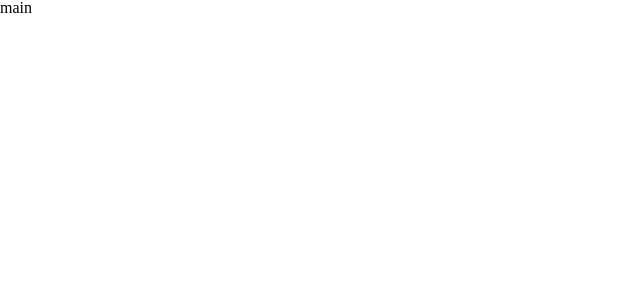
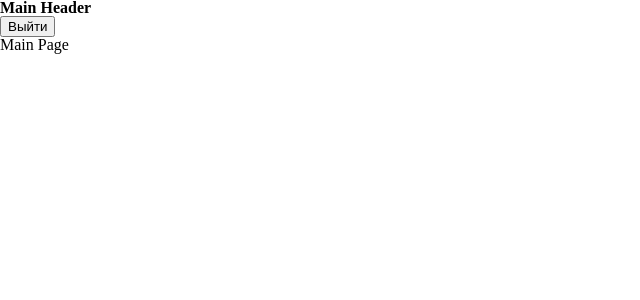
Before and after one commit to tragislav/students-area, a React (Create React App) app: page /main in a window 1280 px wide. Shown: the top 300 px of the page, without its empty margins (0-640 px from the left). Built offline with nearby package versions, Linux system fonts and the light colour scheme; sample sign-in values are in the browser's storage.

Commit message:
Created Main Header and Main Page folders, for Main Header added logout button

```diff
--- a/src/App.tsx
+++ b/src/App.tsx
@@ -3,6 +3,7 @@ import AuthProvider from './components/HOCs/AuthProvider';
 import RequireAuth from './components/HOCs/RequireAuth';
 import Layout from './components/Layout';
 import Login from './pages/Login';
+import MainPage from './pages/MainPage';
 
 function App() {
   return (
@@ -15,7 +16,7 @@ function App() {
               path="main"
               element={
                 <RequireAuth>
-                  <div>main</div>
+                  <MainPage />
                 </RequireAuth>
               }
             />
--- a/src/components/LoginHeader/styled.ts
+++ b/src/components/LoginHeader/styled.ts
@@ -1,4 +1,3 @@
-/* eslint-disable @typescript-eslint/no-unused-vars */
 import styled from 'styled-components';
 
 export const MainHeader = styled.header``;
--- /dev/null
+++ b/src/components/MainHeader/index.tsx
@@ -0,0 +1,21 @@
+import { useNavigate } from 'react-router-dom';
+import { useAuth } from '../../hooks/useAuth';
+
+function MainHeader() {
+  const navigate = useNavigate();
+  const { signOut } = useAuth();
+
+  const logout = () => {
+    localStorage.removeItem('user');
+    signOut(() => navigate('/', { replace: true }));
+  };
+
+  return (
+    <div>
+      <h2>Main Header</h2>
+      <input type="submit" value="Выйти" onClick={logout} />
+    </div>
+  );
+}
+
+export default MainHeader;
--- /dev/null
+++ b/src/components/MainHeader/styled.ts
@@ -0,0 +1,2 @@
+/* eslint-disable @typescript-eslint/no-unused-vars */
+import styled from 'styled-components';
--- /dev/null
+++ b/src/pages/MainPage/index.tsx
@@ -0,0 +1,12 @@
+import MainHeader from '../../components/MainHeader';
+
+function MainPage() {
+  return (
+    <div>
+      <MainHeader />
+      <p>Main Page</p>
+    </div>
+  );
+}
+
+export default MainPage;
--- /dev/null
+++ b/src/pages/MainPage/styled.ts
@@ -0,0 +1,2 @@
+/* eslint-disable @typescript-eslint/no-unused-vars */
+import styled from 'styled-components';
```
